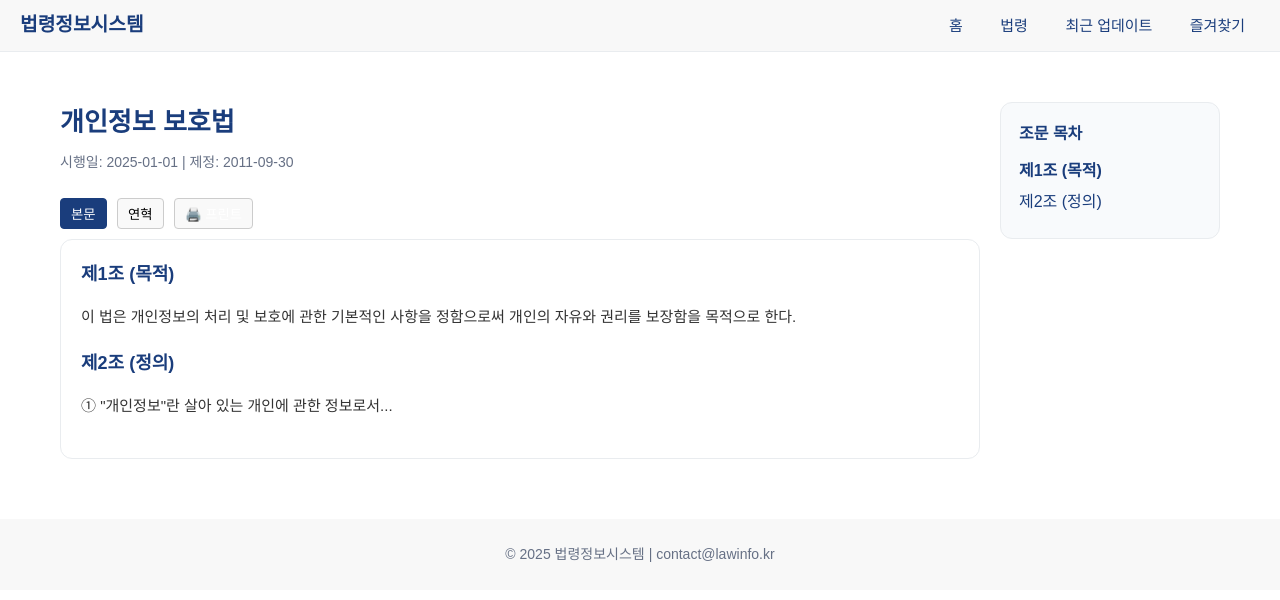
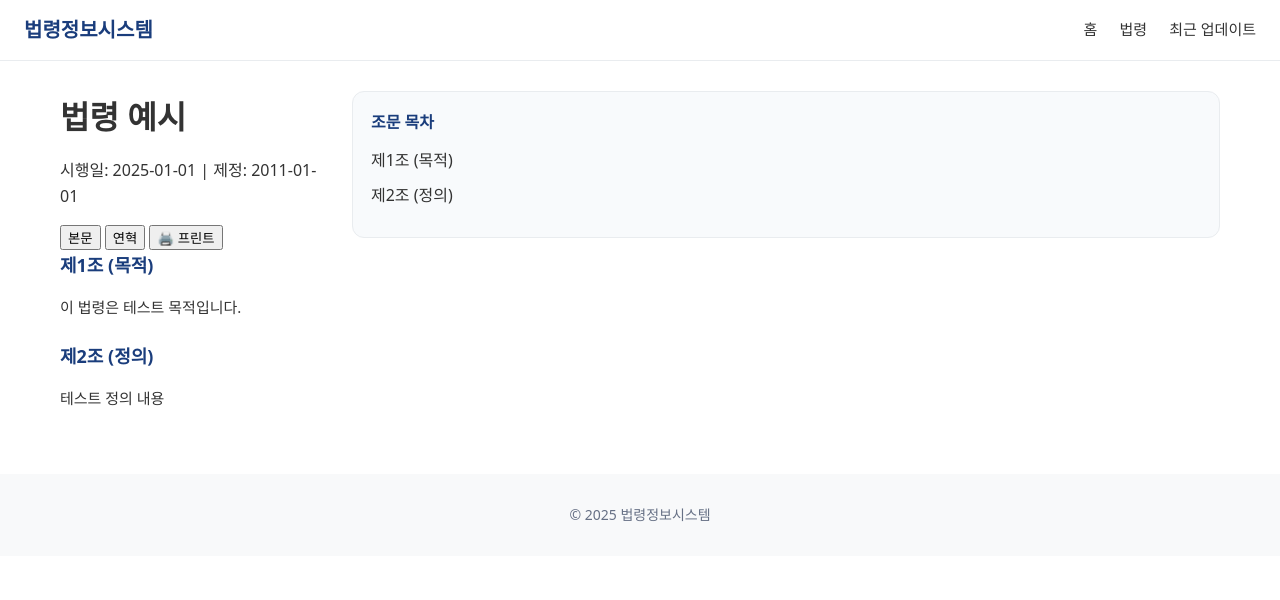
Before and after one commit to wikiroh461-cmd/test2, a plain HTML site: page law/1.html in a window 1280 px wide. Drawn offline with Linux system fonts and the light colour scheme.

Commit message:
Update 1.html

```diff
--- a/law/1.html
+++ b/law/1.html
@@ -2,27 +2,8 @@
 <html lang="ko">
 <head>
 <meta charset="UTF-8">
-  <title>개인정보 보호법 - 법령정보시스템</title>
+<title>법령 예시 - 법령정보시스템</title>
 <link rel="stylesheet" href="../style.css">
-  <style>
-    body { font-family: Arial, sans-serif; margin:0; padding:0; background:#fff; color:#333; }
-    .header, .footer { background:#f8f8f8; padding:10px 20px; }
-    .logo { font-weight:bold; font-size:1.2em; }
-    .nav a { margin-right:15px; text-decoration:none; color:#1a3d7c; }
-    .law-detail { padding:20px; display:flex; gap:20px; }
-    .law-toc { width:220px; }
-    .law-toc ul { list-style:none; padding:0; }
-    .law-toc li { margin-bottom:5px; cursor:pointer; color:#1a3d7c; }
-    .law-toc li.active { font-weight:bold; }
-    .law-content { flex:1; }
-    .law-article { margin-bottom:20px; }
-    .print-btn { padding:6px 12px; cursor:pointer; margin-bottom:10px; }
-    .history-list { list-style:none; padding:0; margin-top:20px; }
-    .history-list li { cursor:pointer; margin-bottom:5px; color:#1a3d7c; }
-    .history-list li:hover { text-decoration:underline; }
-    .tab-buttons button { margin-right:6px; padding:5px 10px; cursor:pointer; border:1px solid #ccc; border-radius:4px; background:#f9f9f9; }
-    .tab-buttons button.active { background:#1a3d7c; color:#fff; border-color:#1a3d7c; }
-  </style>
 </head>
 <body>
 <header class="header">
@@ -31,44 +12,40 @@
     <a href="../index.html">홈</a>
     <a href="#">법령</a>
     <a href="#">최근 업데이트</a>
-      <a href="#">즐겨찾기</a>
   </nav>
 </header>
 
 <main class="law-detail">
   <div style="flex:1 1 auto;">
-      <h1 class="law-title">개인정보 보호법</h1>
-      <p class="law-meta">시행일: 2025-01-01 | 제정: 2011-09-30</p>
+    <h1>법령 예시</h1>
+    <p>시행일: 2025-01-01 | 제정: 2011-01-01</p>
     <div class="tab-buttons">
       <button id="contentTab" class="active">본문</button>
       <button id="historyTab">연혁</button>
-        <button class="print-btn" onclick="openPrint()">🖨️ 프린트</button>
+      <button onclick="openPrint()">🖨️ 프린트</button>
     </div>
-      <section class="law-content" id="contentArea">
+
+    <section id="contentArea">
       <article id="article1" class="law-article">
         <h3>제1조 (목적)</h3>
-          <p>이 법은 개인정보의 처리 및 보호에 관한 기본적인 사항을 정함으로써 개인의 자유와 권리를 보장함을 목적으로 한다.</p>
+        <p>이 법령은 테스트 목적입니다.</p>
       </article>
       <article id="article2" class="law-article">
         <h3>제2조 (정의)</h3>
-          <p>① "개인정보"란 살아 있는 개인에 관한 정보로서...</p>
+        <p>테스트 정의 내용</p>
       </article>
     </section>
+
     <section id="historyArea" style="display:none;">
       <ul class="history-list">
         <li data-content='
-            <article><h3>제1조 (목적)</h3><p>2024-01-01 버전: 목적 내용 수정.</p></article>
-            <article><h3>제2조 (정의)</h3><p>2024-01-01 버전: 정의 내용 수정.</p></article>
-          '>2024-01-01 제1조 개정</li>
-          <li data-content='
-            <article><h3>제1조 (목적)</h3><p>2024-06-15 버전: 목적 일부 수정.</p></article>
-            <article><h3>제2조 (정의)</h3><p>2024-06-15 버전: 제2조 신설 내용.</p></article>
-          '>2024-06-15 제2조 신설</li>
+          <article><h3>제1조 (목적)</h3><p>2024-01-01 버전 내용</p></article>
+          <article><h3>제2조 (정의)</h3><p>2024-01-01 정의 내용</p></article>
+        '>2024-01-01 개정</li>
       </ul>
     </section>
   </div>
 
-    <!-- 목차 -->
   <aside class="law-toc">
     <h2>조문 목차</h2>
     <ul id="toc">
@@ -79,7 +56,7 @@
 </main>
 
 <footer class="footer">
-    <p>© 2025 법령정보시스템 | contact@lawinfo.kr</p>
+  <p>© 2025 법령정보시스템</p>
 </footer>
 
 <script>
@@ -91,7 +68,6 @@
 const historyArea = document.getElementById("historyArea");
 const historyItems = document.querySelectorAll(".history-list li");
 
-    // 목차 클릭
 tocItems.forEach(item=>{
   item.addEventListener("click", ()=>{
     tocItems.forEach(i=>i.classList.remove("active"));
@@ -100,7 +76,6 @@
   });
 });
 
-    // 탭 전환
 contentTab.addEventListener("click", ()=>{
   contentTab.classList.add("active");
   historyTab.classList.remove("active");
@@ -114,16 +89,14 @@
   historyArea.style.display = "block";
 });
 
-    // 연혁 클릭 → 당시 전문 표시
 historyItems.forEach(item=>{
   item.addEventListener("click", ()=>{
-        contentTab.click(); // 본문 탭 활성화
+    contentTab.click();
     contentArea.innerHTML = item.dataset.content;
     tocItems.forEach(i=>i.classList.remove("active"));
   });
 });
 
-    // 프린트
 function openPrint(){
   const printWindow = window.open('','_blank','width=800,height=900');
   const contentHTML = contentArea.style.display==="block"?contentArea.innerHTML:historyArea.innerHTML;
@@ -131,7 +104,7 @@
   printWindow.document.write(`
     <html>
     <head>
-          <title>출력 - 개인정보 보호법</title>
+      <title>출력 - 법령 예시</title>
       <link rel="stylesheet" href="../print.css">
     </head>
     <body>
```
Lines whose indentation alone changed are shown as unchanged.
